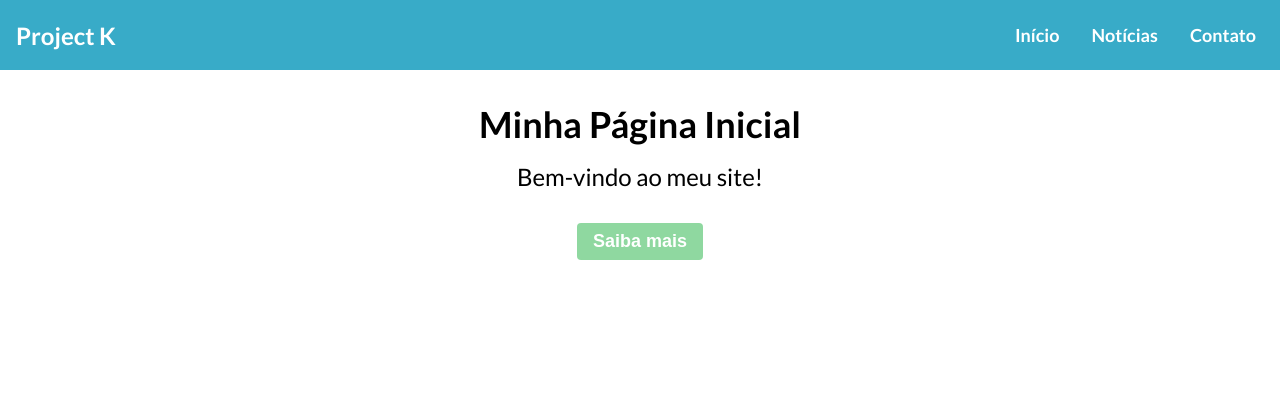
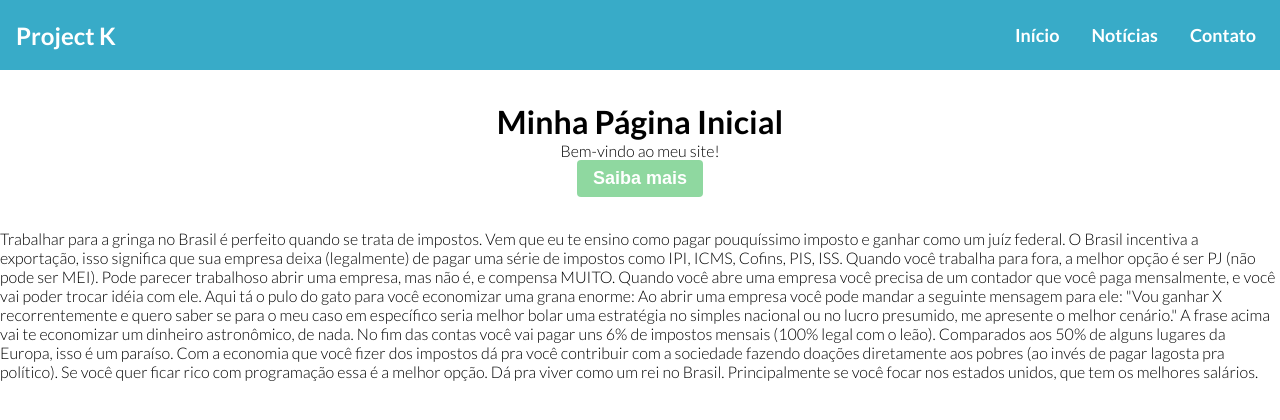
Before and after one commit to Beneilton-Martins/cultural-newsletter, a Nuxt app in the folder nuxt-app/: page / in a window 1280 px wide. Shown: the top 420 px of the page. Built offline with nearby package versions, Linux system fonts and the light colour scheme.

Commit message:
add-- text test

```diff
--- a/nuxt-app/assets/main.css
+++ b/nuxt-app/assets/main.css
@@ -17,6 +17,11 @@ h1, h2, h3 {
   font-weight: bold;
 }
 
+p {
+  font-family: 'Lato', sans-serif;
+  font-weight: 300;
+}
+
 header {
   background-color: var(--color-blue);
 }
--- a/nuxt-app/components/MainSection.vue
+++ b/nuxt-app/components/MainSection.vue
@@ -4,6 +4,43 @@
         <h1>Minha Página Inicial</h1>
         <p>Bem-vindo ao meu site!</p>
         <button class="cta-button">Saiba mais</button>
+    </div>
+    <div class="hero-section">
+        <p>
+            Trabalhar para a gringa no Brasil é perfeito quando se trata de impostos.
+
+            Vem que eu te ensino como pagar pouquíssimo imposto e ganhar como um juíz federal.
+
+            O Brasil incentiva a exportação, isso significa que sua empresa deixa (legalmente) de pagar uma série de
+            impostos como IPI, ICMS, Cofins, PIS, ISS.
+
+            Quando você trabalha para fora, a melhor opção é ser PJ (não pode ser MEI).
+
+            Pode parecer trabalhoso abrir uma empresa, mas não é, e compensa MUITO.
+
+            Quando você abre uma empresa você precisa de um contador que você paga mensalmente, e você vai poder trocar
+            idéia com ele.
+
+            Aqui tá o pulo do gato para você economizar uma grana enorme:
+
+            Ao abrir uma empresa você pode mandar a seguinte mensagem para ele:
+
+            "Vou ganhar X recorrentemente e quero saber se para o meu caso em específico seria melhor bolar uma estratégia
+            no simples nacional ou no lucro presumido, me apresente o melhor cenário."
+
+            A frase acima vai te economizar um dinheiro astronômico, de nada.
+
+            No fim das contas você vai pagar uns 6% de impostos mensais (100% legal com o leão).
+
+            Comparados aos 50% de alguns lugares da Europa, isso é um paraíso.
+
+            Com a economia que você fizer dos impostos dá pra você contribuir com a sociedade fazendo doações diretamente
+            aos pobres (ao invés de pagar lagosta pra político).
+
+            Se você quer ficar rico com programação essa é a melhor opção. Dá pra viver como um rei no Brasil.
+
+            Principalmente se você focar nos estados unidos, que tem os melhores salários.
+        </p>
     </div>
 </template>
 
@@ -14,19 +51,6 @@
     justify-content: center;
     align-items: center;
     margin-top: 32px;
-}
-
-.hero-section h1 {
-    font-size: 36px;
-    font-weight: bold;
-    text-align: center;
-    margin-bottom: 16px;
-}
-
-.hero-section p {
-    font-size: 24px;
-    text-align: center;
-    margin-bottom: 32px;
 }
 
 .cta-button {
```
